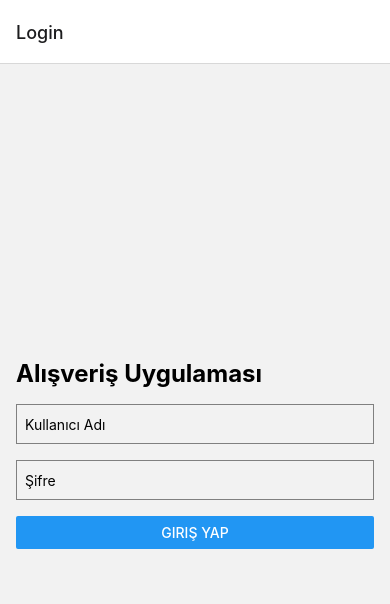
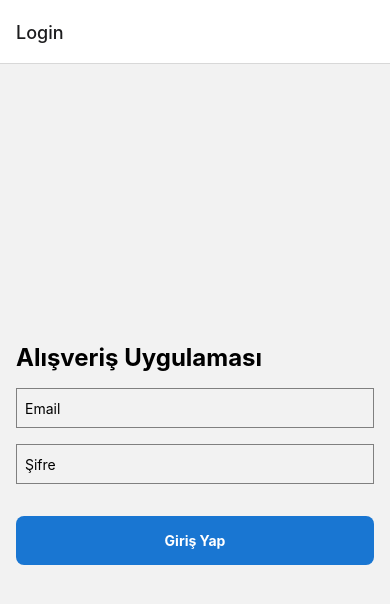
Before and after one commit to AliSaidSaritemur/AlisverisUygulamasi, a React Native app in the folder alisverisUygulamsi/: screen /Login in a window 390 px wide. Shown: the top 604 px of the page. Built offline with nearby package versions, Linux system fonts and the light colour scheme.

Commit message:
Added Authentication for login screen with Firebase

```diff
--- /dev/null
+++ b/alisverisUygulamsi/fireBase.js
@@ -0,0 +1,23 @@
+
+import firebase from "firebase/compat/app";
+import 'firebase/compat/auth';
+
+const firebaseConfig = {
+  apiKey: "AIzaSyBQgde81tV7sOWpE99yGv-SosKebCbugWs",
+  authDomain: "alisverisuygulamasi-e0727.firebaseapp.com",
+  projectId: "alisverisuygulamasi-e0727",
+  storageBucket: "alisverisuygulamasi-e0727.appspot.com",
+  messagingSenderId: "901632497117",
+  appId: "1:901632497117:web:ce1f3f869bd46a4668d234",
+  measurementId: "G-2FS7QV7FHT"
+};
+
+
+
+if(!firebase.apps.length){
+    firebase.initializeApp(firebaseConfig);
+}
+
+const auth = firebase.auth();
+
+export {auth};
--- a/alisverisUygulamsi/package.json
+++ b/alisverisUygulamsi/package.json
@@ -13,6 +13,7 @@
     "@react-navigation/native-stack": "^6.9.17",
     "expo": "~49.0.15",
     "expo-status-bar": "~1.6.0",
+    "firebase": "^10.7.1",
     "react": "18.2.0",
     "react-native": "0.72.6",
     "react-native-safe-area-context": "^4.6.3",
--- a/alisverisUygulamsi/screens/LoginScreen.js
+++ b/alisverisUygulamsi/screens/LoginScreen.js
@@ -1,15 +1,18 @@
 import React, { useState } from 'react';
-import { View, TextInput, Button, StyleSheet, Text } from 'react-native';
-
+import { View, TextInput, Button, StyleSheet, Text,TouchableOpacity } from 'react-native';
+import { auth } from '../fireBase';
 
 export default function LoginScreeen ({ navigation })  {
 
-  const [username, setUsername] = useState('');
-  const [password, setPassword] = useState('');
+  const [email, setEmail ] = useState('');
+  const [password, setPassword ] = useState('');
 
   const handleLogin = () => {
-
-    console.log('Kullanıcı Adı:', username);
+    auth.signInWithEmailAndPassword(email, password).then(userCredentials => {
+      const user = userCredentials.user;
+      console.log(user.email);
+  }).catch(error => alert(error.message));
+    console.log('Email:', email);
     console.log('Şifre:', password);
 
     // if giris true
@@ -21,8 +24,8 @@ export default function LoginScreeen ({ navigation })  {
       <Text style={styles.title}>Alışveriş Uygulaması</Text>
       <TextInput
         style={styles.input}
-        placeholder="Kullanıcı Adı"
-        onChangeText={(text) => setUsername(text)}
+        placeholder="Email"
+        onChangeText={(text) => setEmail(text)}
       />
       <TextInput
         style={styles.input}
@@ -30,7 +33,7 @@ export default function LoginScreeen ({ navigation })  {
         secureTextEntry
         onChangeText={(text) => setPassword(text)}
       />
-      <Button title="Giriş Yap" onPress={handleLogin} />
+ <TouchableOpacity  onPress={handleLogin} style={[styles.button, styles.logInButton]}><Text style={styles.buttonText}>Giriş Yap</Text></TouchableOpacity>
     </View>
   );
 };
@@ -54,4 +57,17 @@ const styles = StyleSheet.create({
     marginBottom: 16,
     paddingLeft: 8,
   },
+  button: {
+    alignItems: 'center',
+    padding: 16,
+    borderRadius: 8,
+    marginTop: 16,
+  },
+  logInButton: {
+    backgroundColor: '#1976d2',
+  },
+  buttonText: {
+    color: 'white',
+    fontWeight: 'bold',
+  },
 });
```
Also changed, not shown: 1 other file (tests, documents, lock files or other folders).
